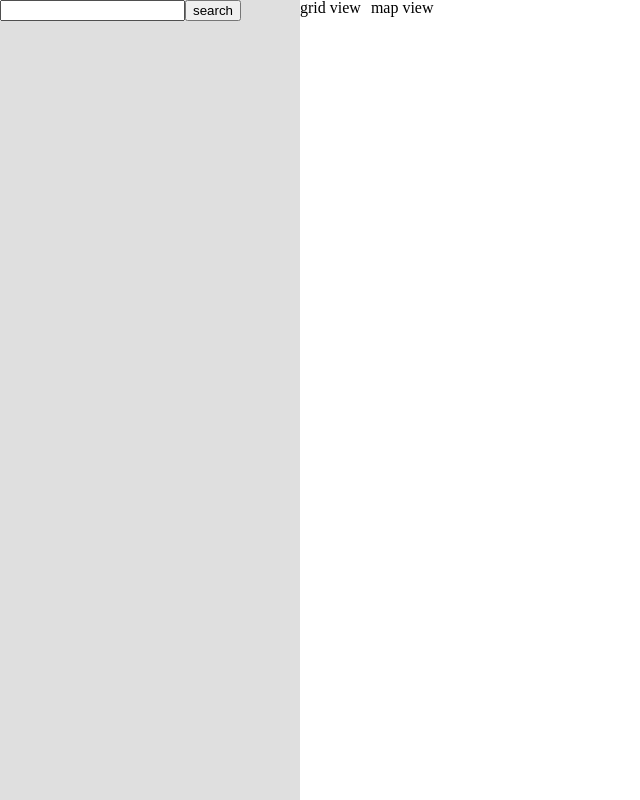
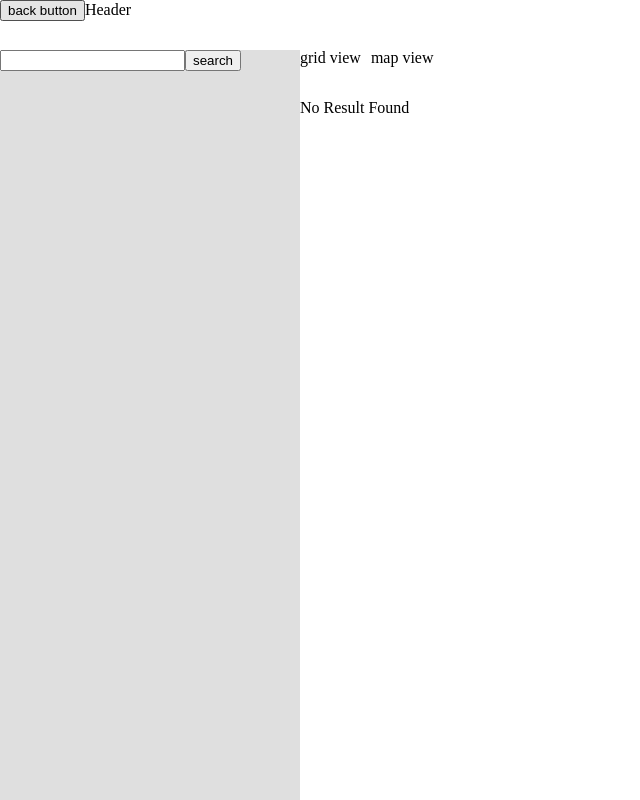
Before and after one commit to rickyxyz/universeety, a React (Vite) app in the folder frontend/: page / in a window 1280 px wide. Shown: the whole page, without its empty margins (0-640 px from the left). Built offline with nearby package versions, Linux system fonts and the light colour scheme.

Commit message:
feat: add barebone view to frontend

```diff
--- a/frontend/package.json
+++ b/frontend/package.json
@@ -12,7 +12,8 @@
   "dependencies": {
     "axios": "^1.5.1",
     "react": "^18.2.0",
-    "react-dom": "^18.2.0"
+    "react-dom": "^18.2.0",
+    "react-router-dom": "^6.16.0"
   },
   "devDependencies": {
     "@types/node": "^20.8.2",
--- a/frontend/src/App.css
+++ b/frontend/src/App.css
@@ -1,34 +1,4 @@
-.main {
+.wrapper {
     display: grid;
-    grid-template-columns: minmax(300px, 300px) auto;
+    grid-template-rows: 50px auto;
 }
-
-.main__search {
-    display: flex;
-    background-color: #DFDFDF;
-}
-
-.result {
-    display: grid;
-    grid-template-rows: 50px 1fr;
-}
-
-.result__header {
-    display: flex;
-    gap: 10px;
-}
-
-.result__result {
-    display: grid;
-    grid-auto-flow: row;
-    grid-template-columns: repeat(auto-fit, 32%);
-    grid-template-rows: repeat(auto-fill, 150px);
-    gap: 10px;
-    overflow-y: scroll;
-    max-height: calc(100vh - 50px);
-}
-
-.result__card {
-    border: solid 1px black;
-    height: 150px;
-}
--- a/frontend/src/App.tsx
+++ b/frontend/src/App.tsx
@@ -1,26 +1,20 @@
-import axios from "axios";
-import "./App.css";
+import {
+  Route,
+  Routes,
+  createSearchParams,
+  useNavigate,
+  useSearchParams,
+} from "react-router-dom";
+import { Result } from "./pages/Result";
+import "./app.css";
+import "./pages/result.css";
+import { University } from "./pages/University";
 import { useState } from "react";
-import { Card } from "./components/Card";
-
-export interface University {
-  id: number;
-  code: string;
-  name: string;
-  abbreviation: string;
-  accreditation: string;
-  program_count: number;
-  website: string;
-  phone: string;
-  address1: string;
-  address2: string;
-  latitude: number;
-  longitude: number;
-}
 
 function App() {
-  const [result, setResult] = useState<University[]>([]);
-  const [query, setQuery] = useState<string>("");
+  const navigate = useNavigate();
+  const [searchParams] = useSearchParams();
+  const [query, setQuery] = useState<string>(searchParams.get("q") || "");
 
   const handleInputChange = (event: React.ChangeEvent<HTMLInputElement>) => {
     setQuery(event.target.value);
@@ -28,12 +22,22 @@ function App() {
 
   const handleSubmit = async (event: React.FormEvent<HTMLFormElement>) => {
     event.preventDefault();
-    axios
-      .get("/api/search/", { params: { q: query } })
-      .then((res) => setResult(res.data));
+    navigate(
+      {
+        pathname: "/",
+        search: createSearchParams({
+          q: query,
+        }).toString(),
+      },
+      { replace: true }
+    );
   };
 
   return (
+    <div className="wrapper">
+      <header>
+        <button onClick={() => navigate(-1)}>back button</button>Header
+      </header>
       <div className="main">
         <div className="main__search">
           <form onSubmit={handleSubmit} method="POST">
@@ -42,20 +46,15 @@ function App() {
               name="query"
               id="query"
               onChange={handleInputChange}
+              defaultValue={searchParams.get("q") || ""}
             />
             <button type="submit">search</button>
           </form>
         </div>
-      <div className="result">
-        <div className="result__header">
-          <span>grid view</span>
-          <span>map view</span>
-        </div>
-        <div className="result__result">
-          {result.map((datum) =>
-            Card({ university: datum, className: "result__card" })
-          )}
-        </div>
+        <Routes>
+          <Route path="/" element={<Result />} />
+          <Route path="/u/:code" element={<University />} />
+        </Routes>
       </div>
     </div>
   );
--- /dev/null
+++ b/frontend/src/Types.ts
@@ -0,0 +1,14 @@
+export interface UniversityType {
+  id: number;
+  code: string;
+  name: string;
+  abbreviation: string;
+  accreditation: string;
+  program_count: number;
+  website: string;
+  phone: string;
+  address1: string;
+  address2: string;
+  latitude: number;
+  longitude: number;
+}
--- a/frontend/src/components/Card.tsx
+++ b/frontend/src/components/Card.tsx
@@ -1,4 +1,4 @@
-import { University } from "../App";
+import { University } from "../pages/Result";
 
 interface CardParam {
   university: University;
--- a/frontend/src/main.tsx
+++ b/frontend/src/main.tsx
@@ -1,10 +1,13 @@
-import React from 'react'
-import ReactDOM from 'react-dom/client'
-import App from './App.tsx'
-import './index.css'
+import React from "react";
+import ReactDOM from "react-dom/client";
+import App from "./App.tsx";
+import "./index.css";
+import { BrowserRouter } from "react-router-dom";
 
-ReactDOM.createRoot(document.getElementById('root')!).render(
+ReactDOM.createRoot(document.getElementById("root")!).render(
   <React.StrictMode>
-    <App />
-  </React.StrictMode>,
-)
+    <BrowserRouter>
+      <App />
+    </BrowserRouter>
+  </React.StrictMode>
+);
--- /dev/null
+++ b/frontend/src/pages/Result.tsx
@@ -0,0 +1,44 @@
+import axios from "axios";
+import "./result.css";
+import { useEffect, useMemo, useState } from "react";
+import { Card } from "../components/Card";
+import { UniversityType } from "../Types";
+import { useSearchParams } from "react-router-dom";
+
+export function Result() {
+  const [searchParams] = useSearchParams();
+  const query = searchParams.get("q");
+  const [result, setResult] = useState<UniversityType[]>([]);
+  useEffect(() => {
+    if (query)
+      axios.get("/api/search/", { params: { q: query } }).then(async (res) => {
+        setResult(res.data);
+      });
+  }, [query]);
+
+  const renderResult = useMemo(() => {
+    if (!result) {
+      return <div>Loading</div>;
+    }
+    if (result.length < 1) {
+      return <div>No Result Found</div>;
+    }
+    return (
+      <div className="result__result">
+        {result.map((datum, index) => (
+          <Card key={index} university={datum} className="result__card" />
+        ))}
+      </div>
+    );
+  }, [result]);
+
+  return (
+    <div className="result">
+      <div className="result__header">
+        <span>grid view</span>
+        <span>map view</span>
+      </div>
+      {renderResult}
+    </div>
+  );
+}
--- /dev/null
+++ b/frontend/src/pages/University.tsx
@@ -0,0 +1,35 @@
+import { useParams } from "react-router-dom";
+import axios from "axios";
+import { useEffect, useMemo, useState } from "react";
+import { UniversityType } from "../Types";
+
+export function University() {
+  const { code } = useParams();
+  const [university, setUniversity] = useState<UniversityType>();
+
+  useEffect(() => {
+    axios.get(`/api/university/${code}`).then(async (res) => {
+      setUniversity(res.data);
+    });
+  }, [code]);
+
+  const renderUniversity = useMemo(() => {
+    if (university) {
+      return (
+        <div>
+          <h2>
+            {university.name} ({university.abbreviation})
+          </h2>
+          {university.accreditation}
+          {university.address1}
+          {university.address2}
+          {university.website}
+          {university.phone}
+        </div>
+      );
+    }
+    return <div>Loading</div>;
+  }, [university]);
+
+  return <>{renderUniversity}</>;
+}
--- /dev/null
+++ b/frontend/src/pages/result.css
@@ -0,0 +1,34 @@
+.main {
+    display: grid;
+    grid-template-columns: minmax(300px, 300px) auto;
+}
+
+.main__search {
+    display: flex;
+    background-color: #DFDFDF;
+}
+
+.result {
+    display: grid;
+    grid-template-rows: 50px 1fr;
+}
+
+.result__header {
+    display: flex;
+    gap: 10px;
+}
+
+.result__result {
+    display: grid;
+    grid-auto-flow: row;
+    grid-template-columns: repeat(auto-fit, 32%);
+    grid-template-rows: repeat(auto-fill, 150px);
+    gap: 10px;
+    overflow-y: scroll;
+    max-height: calc(100vh - 50px);
+}
+
+.result__card {
+    border: solid 1px black;
+    height: 150px;
+}
--- /dev/null
+++ b/frontend/src/utils.ts
@@ -0,0 +1,4 @@
+export function sleep(ms = 2000): Promise<void> {
+  console.log("Kindly remember to remove `sleep`");
+  return new Promise((resolve) => setTimeout(resolve, ms));
+}
```
Also changed, not shown: frontend/src/pages/university.css (added), 1 other file (tests, documents, lock files or other folders). Lines whose indentation alone changed are shown as unchanged.
